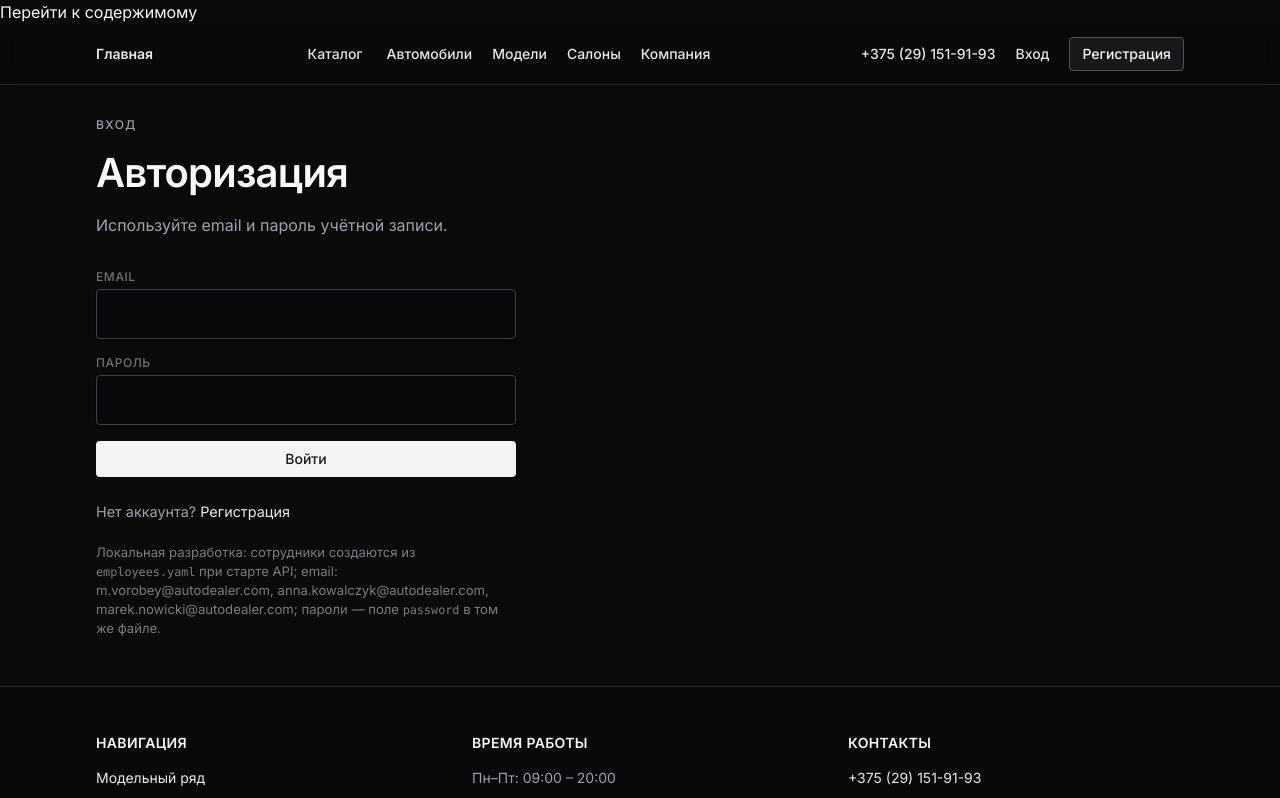
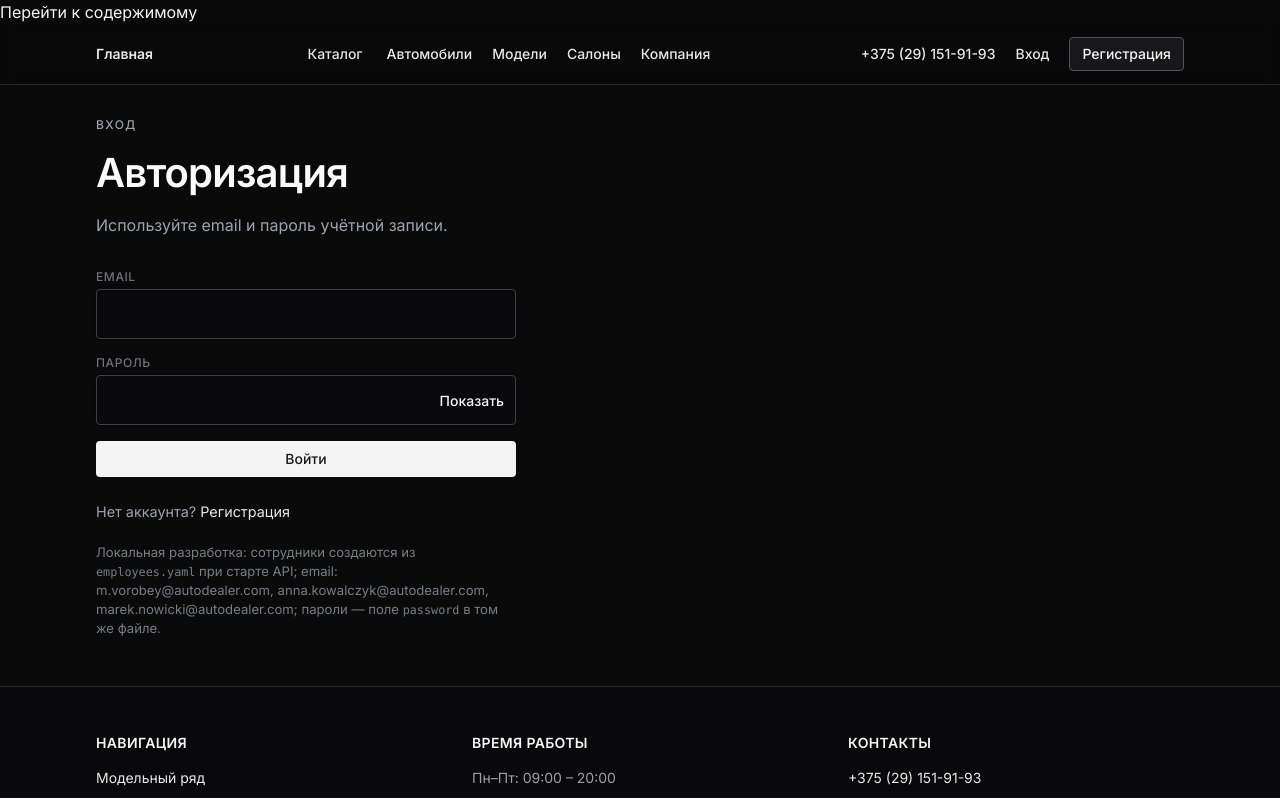
Before and after one commit to fedorakooo/Auto-Dealer-System-Frontend, a React (Vite) app: page /login in a window 1280 px wide. Shown: the top 798 px of the page. Built offline with nearby package versions, Linux system fonts and the light colour scheme; no server answers.

Commit message:
feat: Add show/hide password toggle for login and registration forms

```diff
--- a/src/pages/LoginPage.jsx
+++ b/src/pages/LoginPage.jsx
@@ -22,6 +22,7 @@ export function LoginPage() {
   const navigate = useNavigate()
   const location = useLocation()
   const [formError, setFormError] = useState('')
+  const [showPassword, setShowPassword] = useState(false)
 
   const from = location.state?.from?.pathname || ROUTES.account
 
@@ -57,16 +58,14 @@ export function LoginPage() {
           error={errors.email?.message}
           {...register('email')}
         />
-        <Input
-          id="password"
-          label="Пароль"
-          type="password"
-          autoComplete="current-password"
-          error={errors.password?.message}
-          {...register('password')}
-        />
+        <div className="relative">
+          <Input id="password" label="Пароль" type={showPassword ? 'text' : 'password'} autoComplete="current-password" error={errors.password?.message} {...register('password')} />
+          <button type="button" className="absolute right-3 top-9 text-sm font-medium text-[var(--color-info)] focus-visible:outline focus-visible:outline-2 focus-visible:outline-[var(--color-focus)]" onClick={() => setShowPassword((value) => !value)} aria-pressed={showPassword}>
+            {showPassword ? 'Скрыть' : 'Показать'}
+          </button>
+        </div>
         {formError ? (
-          <p role="alert" style={{ color: '#fca5a5', marginBottom: '1rem' }}>
+          <p role="alert" className="form-error">
             {formError}
           </p>
         ) : null}
--- a/src/pages/RegisterPage.jsx
+++ b/src/pages/RegisterPage.jsx
@@ -23,6 +23,7 @@ export function RegisterPage() {
   const { register: registerUser } = useAuth()
   const navigate = useNavigate()
   const [formError, setFormError] = useState('')
+  const [showPassword, setShowPassword] = useState(false)
 
   const {
     register,
@@ -76,15 +77,14 @@ export function RegisterPage() {
           error={errors.email?.message}
           {...register('email')}
         />
-        <Input
-          id="password"
-          label="Пароль"
-          type="password"
-          error={errors.password?.message}
-          {...register('password')}
-        />
+        <div className="relative">
+          <Input id="password" label="Пароль" type={showPassword ? 'text' : 'password'} autoComplete="new-password" error={errors.password?.message} {...register('password')} />
+          <button type="button" className="absolute right-3 top-9 text-sm font-medium text-[var(--color-info)] focus-visible:outline focus-visible:outline-2 focus-visible:outline-[var(--color-focus)]" onClick={() => setShowPassword((value) => !value)} aria-pressed={showPassword}>
+            {showPassword ? 'Скрыть' : 'Показать'}
+          </button>
+        </div>
         {formError ? (
-          <p role="alert" style={{ color: '#fca5a5', marginBottom: '1rem' }}>
+          <p role="alert" className="form-error">
             {formError}
           </p>
         ) : null}
```
